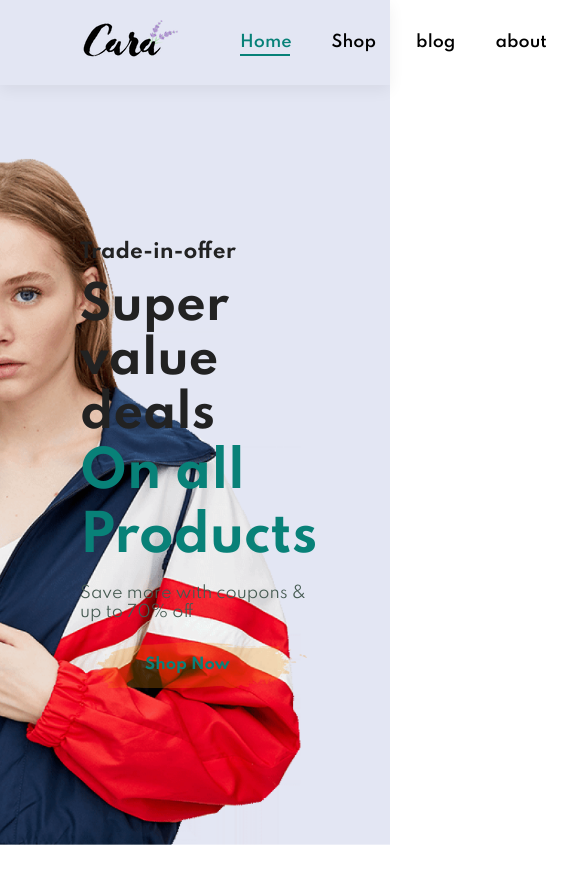
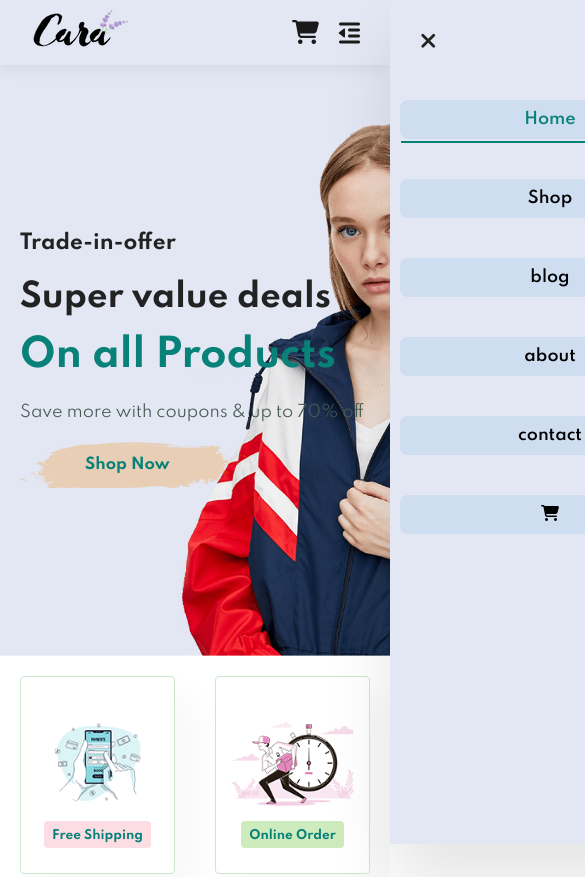
Before and after one commit to Adamashvili/HTML-CSS-JS---E-Commerce-Website, a plain HTML site: page index.html in a window 390 px wide. Shown: the top 877 px of the page, 585 px wide, since content can reach past the window. Drawn offline with Linux system fonts and the light colour scheme.

Commit message:
make the website responsive

```diff
--- a/index.html
+++ b/index.html
@@ -19,8 +19,14 @@
                 <li><a href="about.html">about</a></li>
                 <li><a href="contact.html">contact</a></li>
                 <li><a href="cart.html"><i class="fa-sharp fa-solid fa-cart-shopping"></i></a></li>
+                <a href="#" id="close"><i class="fa-solid fa-xmark"></i></a>
             </ul>
         </nav>
+        <div id="mobile">
+            <a href="cart.html" style="color: black;"><i class="fa-sharp fa-solid fa-cart-shopping"></i></a>
+            <i id="bar" class="fas fa-outdent"></i>
+
+        </div>
     </section>
 
     <section id="banner">
--- a/script.js
+++ b/script.js
@@ -0,0 +1,15 @@
+const bar = document.getElementById("bar");
+const closeX = document.getElementById("close");
+const nav = document.getElementById("navbar");
+
+if (bar) {
+    bar.addEventListener('click', () => {
+        nav.classList.add('active')
+    })
+}
+
+if (closeX) {
+    closeX.addEventListener('click', () => {
+        nav.classList.remove('active')
+    })
+}
--- a/style.css
+++ b/style.css
@@ -100,6 +100,9 @@ body {
     transition: 0.3s ease;
 
 }
+#close {
+    display: none;
+}
 
 #navbar li a:hover,
 #navbar li a.active {
@@ -116,6 +119,15 @@ body {
     background: #088178;
     bottom: -4px;
     left: 20px;
+}
+
+#navbar.active {
+    right: 0px;
+}
+
+#mobile {
+    display: none;
+    align-items: center;
 }
 
 /* homepage */
@@ -537,3 +549,171 @@ footer .copyright {
     text-align: center;
     width: 100%;
 }
+
+
+@media screen and (max-width:899px) {
+    .section-p1 {
+        padding: 40px 40px;
+    }
+    #navbar {
+        display: flex;
+        flex-direction: column;
+        align-items: flex-start;
+        justify-content: flex-start;
+        position: fixed;
+        top: 0;
+        right: -300px;
+        height: 100vh;
+        width: 300px;
+        background-color: #E3E6F3;
+        box-shadow: 0 40px 60px rgba( 0, 0, 0, 0.1);
+        padding: 80px 0 0 10px;
+        transition: 0.3s ease;
+    }
+
+    #navbar li{
+        margin: 20px auto;
+        display: flex;
+        background-color: #cfddf1;
+        width: 300px;
+        padding: 10px;
+        justify-content: center;
+        border-radius: 8px;
+        cursor: pointer;
+        transition: 0.2s all ease;
+
+    }
+    #navbar li:hover {
+        background-color: #cdd4f8;
+    }
+
+    #navbar li a.active::after,
+#navbar li a:hover::after {
+    content: "";
+    width: 100%;
+    margin: 0 auto;
+    height: 2px;
+    position: absolute;
+    background: #088178;
+    bottom: -4px;
+    left: 1px;
+
+}
+
+#mobile {
+    display: flex;
+    align-items: center;
+}
+
+#mobile i {
+    color: #1a1a1a;
+    font-size: 24px;
+    padding-left: 20px;
+}
+
+#close {
+    position: absolute;
+    top: 30px;
+    left: 30px;
+    color: #222;
+    font-size: 22px;
+    display: initial;
+}
+
+#banner {
+    height: 70vh;
+    padding: 0 80px;
+    background-position: top 30% right 30%;
+}
+
+#feature {
+    justify-content: center;
+}
+
+#feature .fa-box {
+    margin: 15px 15px ;
+}
+
+#product1 .pro-container {
+    justify-content: center;
+}
+#product1 .pro {
+    margin: 15px;
+}
+
+
+
+#sm-banner .banner-box {
+    min-width: 100%;
+    height: 50vh;
+    margin-top: 10px;
+}
+
+#banner3 {
+    padding: 0 40px;
+}
+
+#banner3 .banner-box {
+    width: 100%;
+    margin-top: 20px;
+}
+
+#newsletters .form {
+    width: 70%;
+}
+
+}
+
+@media screen and (max-width:520px) {
+    .section-p1 {
+        padding: 20px;
+    }
+    #header {
+        padding: 10px 30px;
+    }
+
+    h2 {
+        font-size: 32px;
+    }
+
+    h1 {
+        font-size: 38px;
+    }
+
+    #banner {
+        padding: 0 20px;
+        background-position: 55%;
+    }
+    #feature {
+        justify-content: space-between;
+    }
+
+    #feature .fa-box {
+        width: 155px;
+        margin: 0 0 15px;
+    }
+
+    #sm-banner .banner-box {
+
+        height: 40vh;
+
+    }
+    #product .pro {
+        width: 100%;
+    }
+
+    #banner3 {
+        padding: 0 20px;
+    }
+    #newsletters {
+        padding: 40px 20px;
+    }
+
+    #newsletters .form {
+        width: 100%;
+    }
+
+
+
+
+}
```
